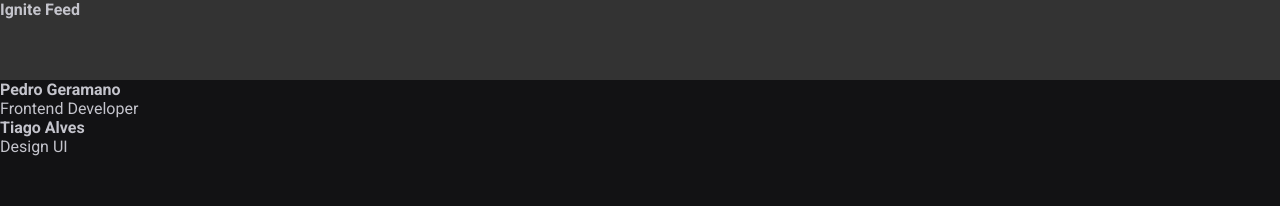
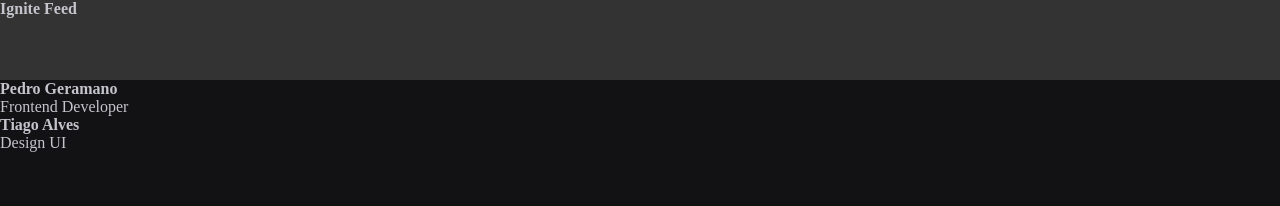
Before and after one commit to pedroGermano/ignite-feed, a React (Vite) app: page / in a window 1280 px wide. Shown: the top 206 px of the page. Built offline with nearby package versions, Linux system fonts and the light colour scheme.

Commit message:
reset done

```diff
--- a/src/global.css
+++ b/src/global.css
@@ -23,5 +23,7 @@ body {
 }
 
 body, input, textarea, button {
-  font-family: 'Roboto';
+  font-family: 'Roboto'sans-serif;
+  font-weight: 400;
+  font-size: 1rem;
 }
```
